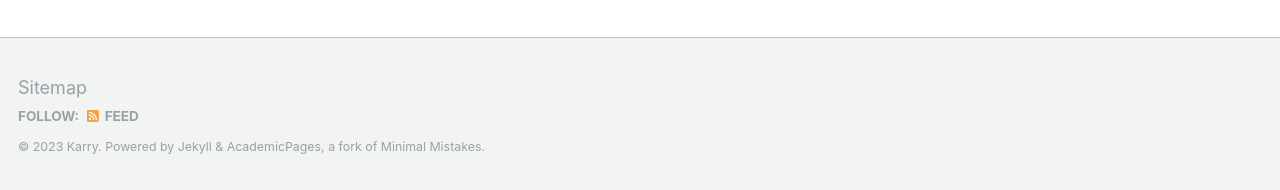
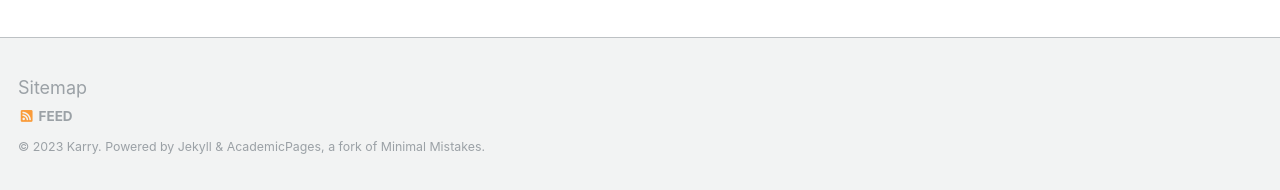
Before and after one commit to kairuiyang07/adst-lab.github.io, a Jekyll site: the page built from _pages/talkmap.html, in a window 1280 px wide. Shown: the part 954-1144 px from the top of the page. Built offline with Jekyll 4.4.1, drawn with Linux system fonts in a browser that asks for light colours; nearby versions of some CDN libraries.

Commit message:
Update ui-text.yml

```diff
--- a/_data/ui-text.yml
+++ b/_data/ui-text.yml
@@ -21,7 +21,7 @@ en: &DEFAULT_EN
   comments_title             : "Comments"
   more_label                 : "Learn More"
   related_label              : "You May Also Enjoy"
-  follow_label               : "Follow:"
+  follow_label               : #"Follow:"
   feed_label                 : "Feed"
   powered_by                 : "Powered by"
   website_label              : "Website"
```
